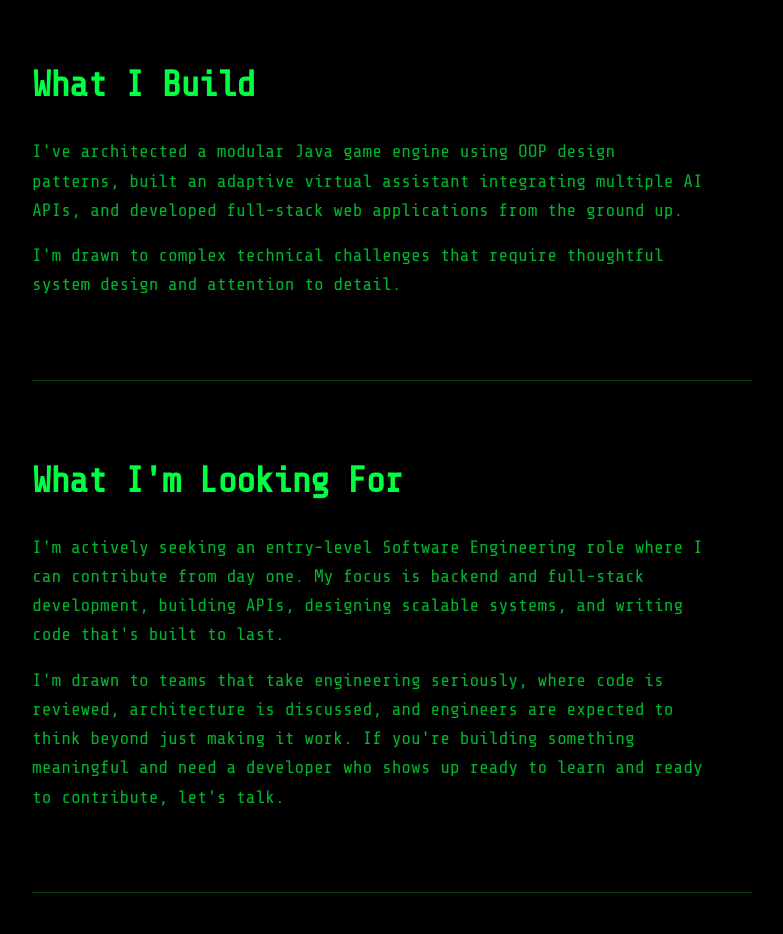
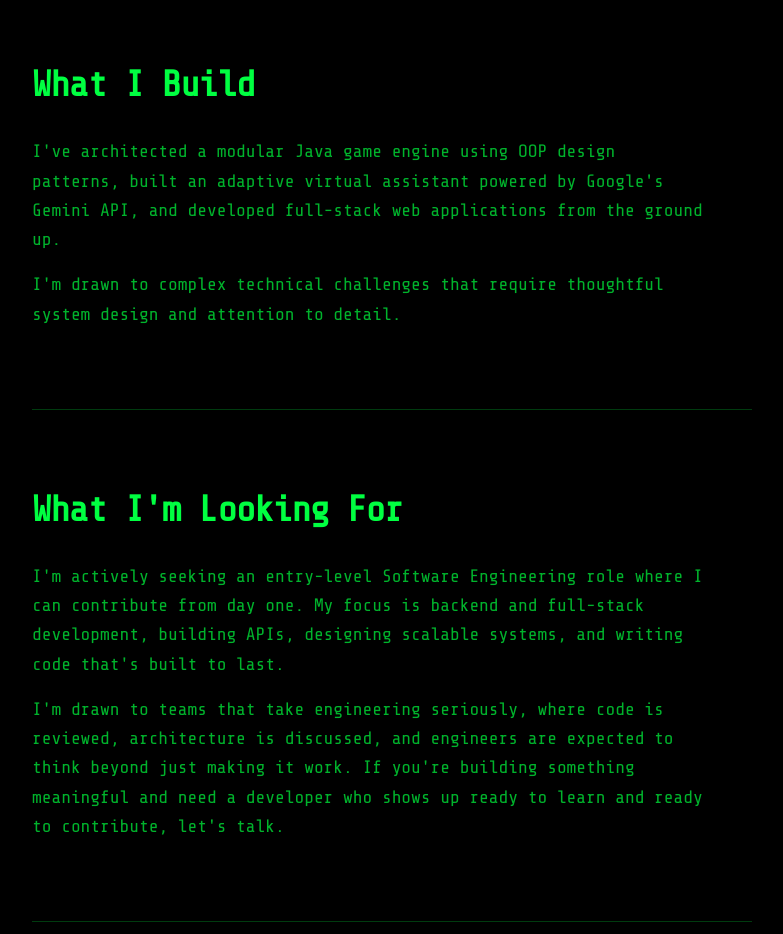
Before and after one commit to mahicks5/my-portfolio, a Next.js app: page /about in a window 1280 px wide. Shown: the part 1600-2534 px from the top of the page, without its empty margins (248-1031 px from the left). Built offline with nearby package versions, Linux system fonts and the light colour scheme.

Commit message:
Fix inaccuracies and improve accessibility

```diff
--- a/src/app/about/page.tsx
+++ b/src/app/about/page.tsx
@@ -106,7 +106,7 @@ export default function About() {
         <h2 className="text-4xl font-bold tracking-tight mb-8">What I Build</h2>
         <p className="text-[#00b32c] text-lg leading-relaxed max-w-2xl mb-4">
           I&apos;ve architected a modular Java game engine using OOP design patterns, built an
-          adaptive virtual assistant integrating multiple AI APIs, and developed full-stack web
+          adaptive virtual assistant powered by Google&apos;s Gemini API, and developed full-stack web
           applications from the ground up.
         </p>
         <p className="text-[#00b32c] text-lg leading-relaxed max-w-2xl">
--- a/src/app/globals.css
+++ b/src/app/globals.css
@@ -72,3 +72,21 @@
     border-radius: 3px;
   }
 }
+
+@layer base {
+  :focus-visible {
+    outline: 2px solid var(--foreground);
+    outline-offset: 3px;
+  }
+}
+
+@media (prefers-reduced-motion: reduce) {
+  *,
+  *::before,
+  *::after {
+    animation-duration: 0.01ms !important;
+    animation-iteration-count: 1 !important;
+    transition-duration: 0.01ms !important;
+    scroll-behavior: auto !important;
+  }
+}
--- a/src/app/projects/page.tsx
+++ b/src/app/projects/page.tsx
@@ -68,7 +68,7 @@ const projects = [
         github: "https://github.com/mahicks5/my-portfolio",
         highlights: [
             "Implemented a responsive design using Tailwind CSS, ensuring optimal viewing across devices",
-            "Optimized performance by leveraging Next.js features such as server-side rendering and image optimization",
+            "Optimized performance with statically prerendered pages, next/font for font loading, and client-side navigation with next/link",
             "Deployed the website on Vercel, enabling seamless updates and continuous deployment",
         ],
     },
```
